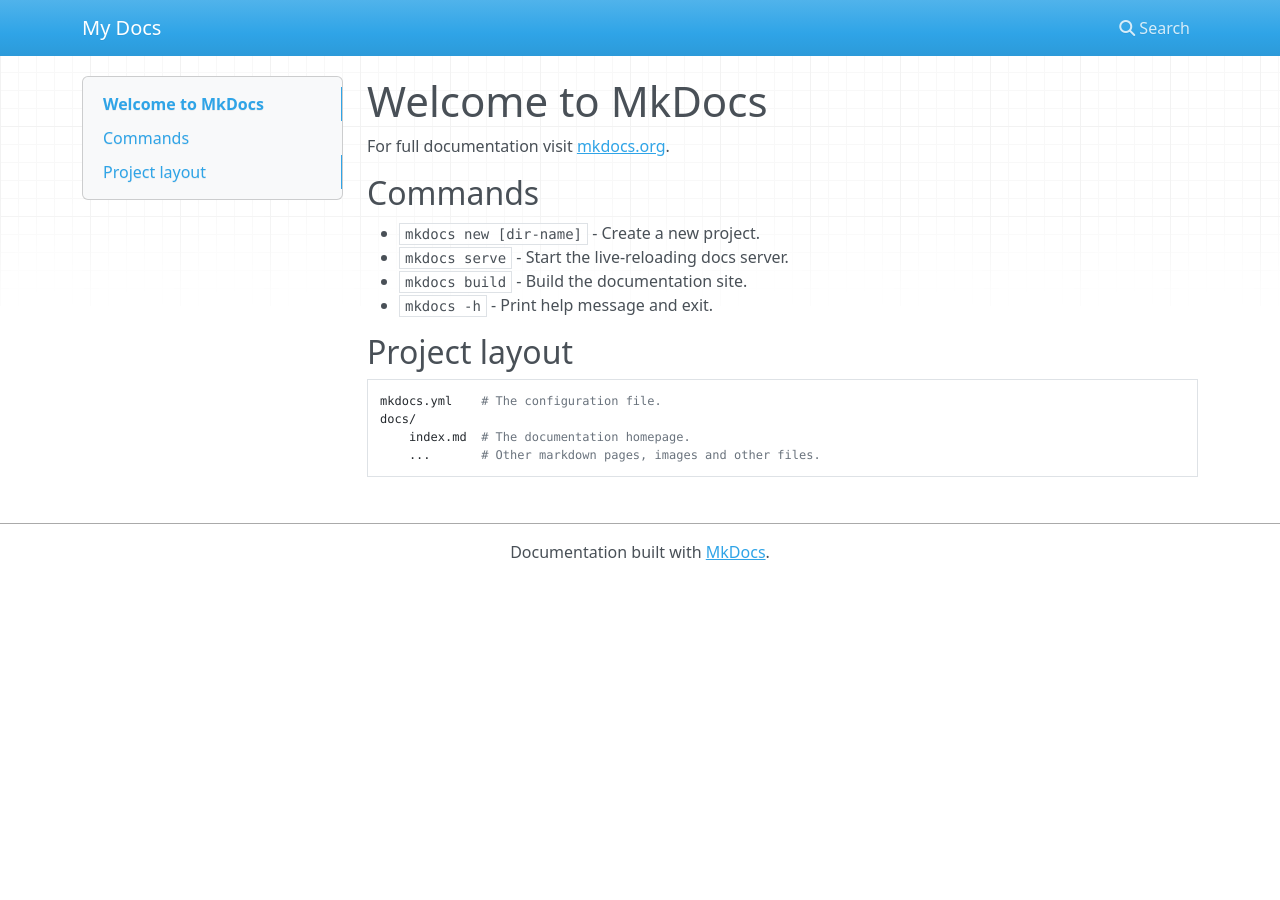
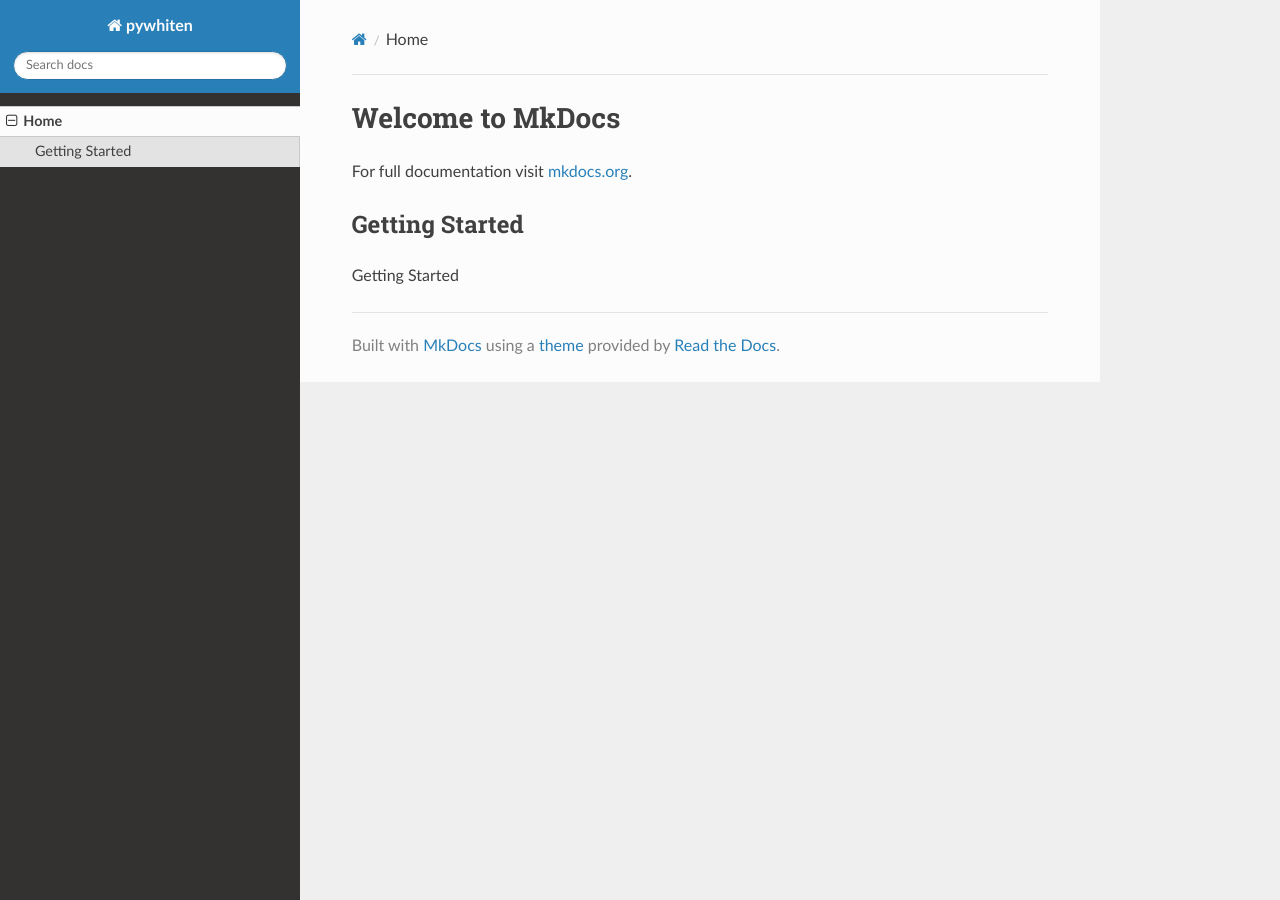
Before and after one commit to erikstacey/pywhiten, an MkDocs documentation site: the page built from docs/index.md, in a window 1280 px wide. Built offline with MkDocs 1.6.1, drawn with Linux system fonts in a browser that asks for light colours; nearby versions of some CDN libraries.

```diff
--- a/docs/index.md
+++ b/docs/index.md
@@ -2,16 +2,5 @@
 
 For full documentation visit [mkdocs.org](https://www.mkdocs.org).
 
-## Commands
-
-* `mkdocs new [dir-name]` - Create a new project.
-* `mkdocs serve` - Start the live-reloading docs server.
-* `mkdocs build` - Build the documentation site.
-* `mkdocs -h` - Print help message and exit.
-
-## Project layout
-
-    mkdocs.yml    # The configuration file.
-    docs/
-        index.md  # The documentation homepage.
-        ...       # Other markdown pages, images and other files.
+## Getting Started
+Getting Started
--- a/mkdocs.yml
+++ b/mkdocs.yml
@@ -1 +1,5 @@
-site_name: My Docs
+site_name: pywhiten
+site_url: https://github.com/erikstacey/pywhiten
+nav:
+    - Home: index.md
+theme: readthedocs
```
Also changed, not shown: README.md (+2 -0 lines), docs/img/favicon.ico (added), pywhitenlogo3.png (added).
